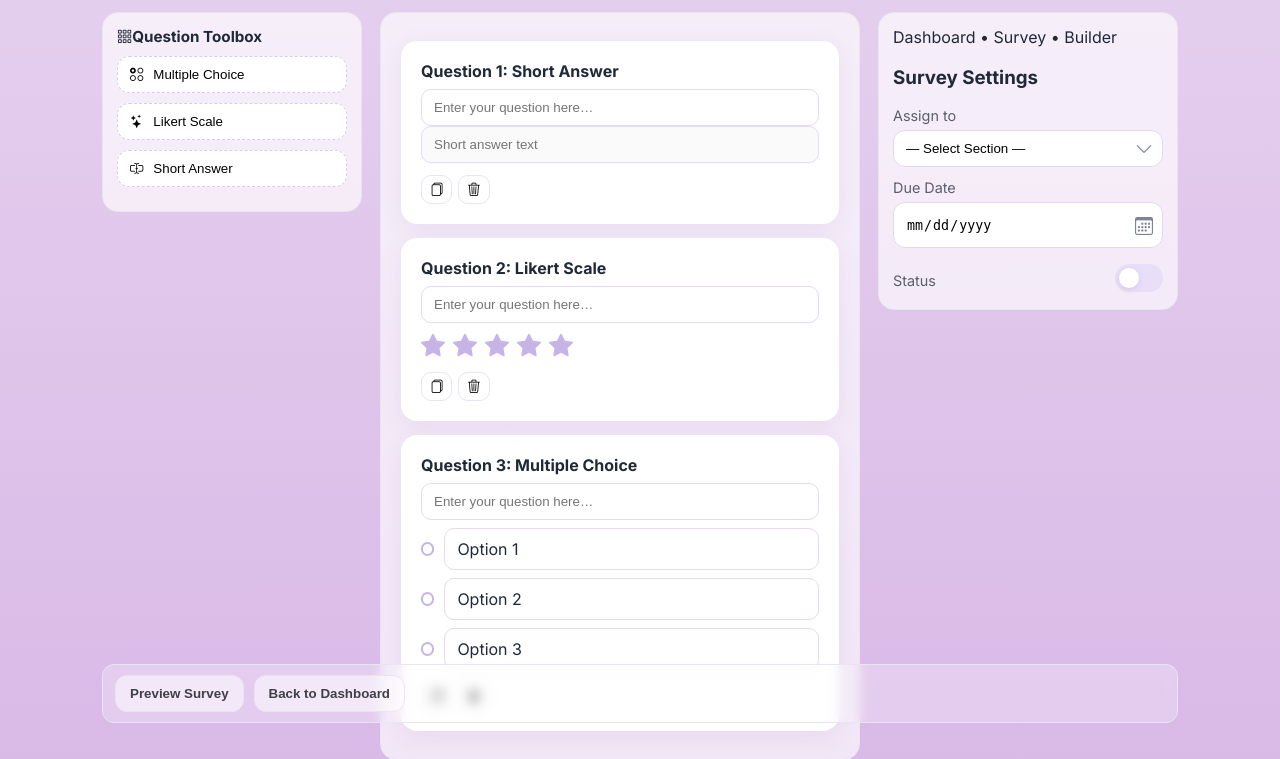
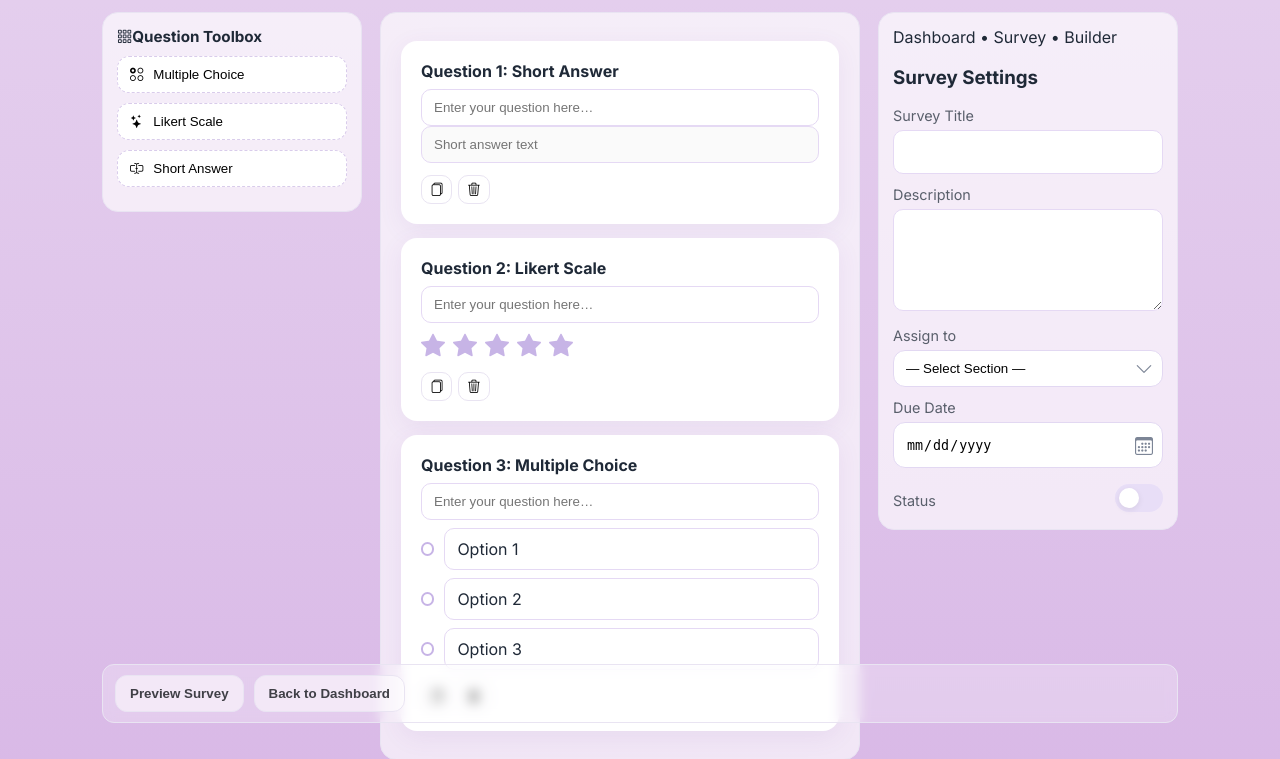
Before and after one commit to augustsussy/Surveylyze, a Django app: page /surveybuilder/ in a window 1280 px wide. Shown: the part 69-828 px from the top of the page. Run offline with Django 5.2, Linux system fonts and the light colour scheme; data comes from the database, SQL or seed files in the repository.

Commit message:
survey model

```diff
--- a/Surveylyze_app/Static/main/Css/surveyBuilder_admin.css
+++ b/Surveylyze_app/Static/main/Css/surveyBuilder_admin.css
@@ -163,6 +163,39 @@ body{
 .modal-title{font-weight:700}
 .modal-body{padding:16px}
 .modal-footer{padding:12px 16px; display:flex; justify-content:flex-end; gap:10px; border-top:1px solid #f0e9fb}
+/* === Make Settings text fields look like question boxes === */
+.settings .field input[type="text"],
+.settings .field textarea {
+  width: 100%;
+  padding: 10px 12px;
+  border: 1px solid #e5d9f4;          /* same as .input/.textarea */
+  border-radius: 10px;
+  background: #fff;
+  color: #333;
+  font: inherit;
+  outline: 0;
+  box-sizing: border-box;
+  transition: border-color .2s ease, box-shadow .2s ease;
+}
+
+/* Match input height to your other controls */
+.settings .field input[type="text"] {
+  height: 44px;
+  line-height: 1.2;
+}
+
+/* Textarea sizing similar to card textarea */
+.settings .field textarea {
+  min-height: 72px;
+  resize: vertical;                    /* allow vertical resize only */
+}
+
+/* Focus state like the question input */
+.settings .field input[type="text"]:focus,
+.settings .field textarea:focus {
+  border-color: #c9b3e8;
+  box-shadow: 0 0 0 3px rgba(185, 157, 236, 0.25);
+}
 
 
 /* Responsive */
--- a/Surveylyze_app/models.py
+++ b/Surveylyze_app/models.py
@@ -37,3 +37,18 @@ class ClassSection(models.Model):
     class_id = models.CharField(max_length=50, primary_key=True,name='class_id')
     class_name = models.CharField(max_length=50,name='class_name')
     year_level = models.IntegerField(name='year_level')
+
+class Survey(models.Model):
+    survey_id = models.AutoField(primary_key=True)
+    teacher = models.ForeignKey(
+        "Teacher", on_delete=models.CASCADE, related_name="surveys"
+    )
+    title = models.CharField(max_length=255)
+    description = models.TextField(blank=True, null=True)
+    status = models.CharField(max_length=20, choices=[
+        ('draft', 'Draft'),
+        ('published', 'Published'),
+        ('closed', 'Closed'),
+    ], default='draft')
+    created_date = models.DateTimeField(auto_now_add=True)
+    due_date = models.DateField(blank=True, null=True)
--- a/Surveylyze_app/templates/main/surveyBuilder_admin.html
+++ b/Surveylyze_app/templates/main/surveyBuilder_admin.html
@@ -6,10 +6,12 @@
   <meta name="viewport" content="width=device-width, initial-scale=1"/>
   <title>Survey Builder</title>
 
+  <!-- Fonts & Icons -->
   <link href="https://fonts.googleapis.com/css2?family=Inter:wght@400;600;700&display=swap" rel="stylesheet">
   <link href="https://cdn.jsdelivr.net/npm/bootstrap-icons@1.11.3/font/bootstrap-icons.css" rel="stylesheet">
 
-  <link rel="stylesheet" href="{% static 'main/Css/surveyBuilder_admin.css' %}">
+  <!-- Styles -->
+  <link rel="stylesheet" href="{% static 'main/css/surveyBuilder_admin.css' %}">
 </head>
 <body>
   <div class="shell">
@@ -33,7 +35,7 @@
       <aside id="toolbox" class="panel toolbox">
         <div class="panel-title"><i class="bi bi-grid-3x3-gap me-1"></i>Question Toolbox</div>
 
-        <!-- ✅ Removed Paragraph button -->
+        <!-- Tools -->
         <button class="tool" draggable="true" data-type="multiple_choice">
           <i class="bi bi-ui-radios-grid"></i> Multiple Choice
         </button>
@@ -55,6 +57,35 @@
         <div class="breadcrumbs">Dashboard • Survey • Builder</div>
         <h3>Survey Settings</h3>
 
+        <!-- You can wrap in a form if you plan to POST -->
+        <form id="surveySettingsForm" method="post" action="">
+          {% csrf_token %}
+
+          <!-- Survey Title -->
+<label class="label" for="surveyTitle">Survey Title</label>
+<div class="field">
+  <input
+    type="text"
+    id="surveyTitle"
+    name="title"
+    class="control"
+    autocomplete="off"
+    required
+  >
+</div>
+
+<!-- Survey Description -->
+<label class="label" for="surveyDescription">Description</label>
+<div class="field">
+  <textarea
+    id="surveyDescription"
+    name="description"
+    class="control"
+    rows="4"
+  ></textarea>
+</div>
+
+          <!-- Assign To (Class Sections) -->
           <label class="label">Assign to</label>
           <div class="field with-icon">
             <select id="assignTo" name="assignTo" required>
@@ -67,23 +98,25 @@
                 <option disabled>No sections available</option>
               {% endfor %}
             </select>
-
             <i class="bi bi-chevron-down field-icon"></i>
           </div>
 
-        <label class="label">Due Date</label>
+          <!-- Due Date -->
+          <label class="label" for="dueDate">Due Date</label>
           <div class="field with-icon">
-          <input type="date" id="dueDate">
+            <input type="date" id="dueDate" name="dueDate">
             <i id="dateIcon" class="bi bi-calendar3 field-icon"></i>
           </div>
 
+          <!-- Status -->
           <div class="row-inline">
             <span class="label m-0">Status</span>
             <label class="switch">
-            <input type="checkbox" id="statusToggle">
+              <input type="checkbox" id="statusToggle" name="status">
               <span class="slider"></span>
             </label>
           </div>
+        </form>
       </aside>
     </div>
 
@@ -112,6 +145,7 @@
     </div>
   </div>
 
+  <!-- Scripts -->
   <script src="{% static 'main/Javascript/surveyBuilder_admin.js' %}"></script>
 </body>
 </html>
```
Also changed, not shown: Surveylyze_app/migrations/0007_rename_date_created_survey_created_date_and_more.py (added), db.sqlite3. Lines whose indentation alone changed are shown as unchanged.
